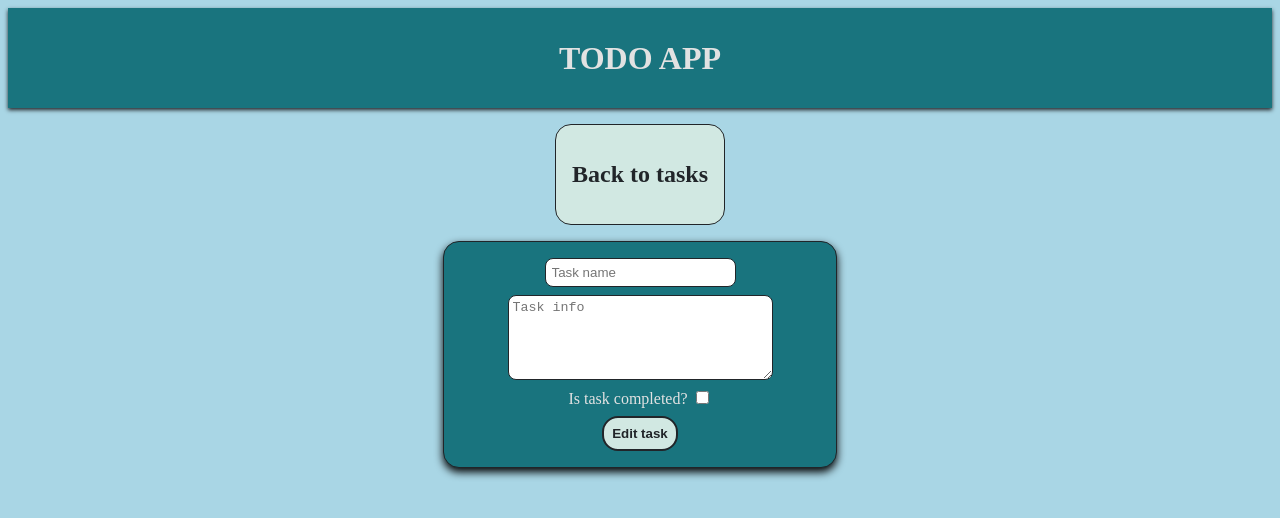
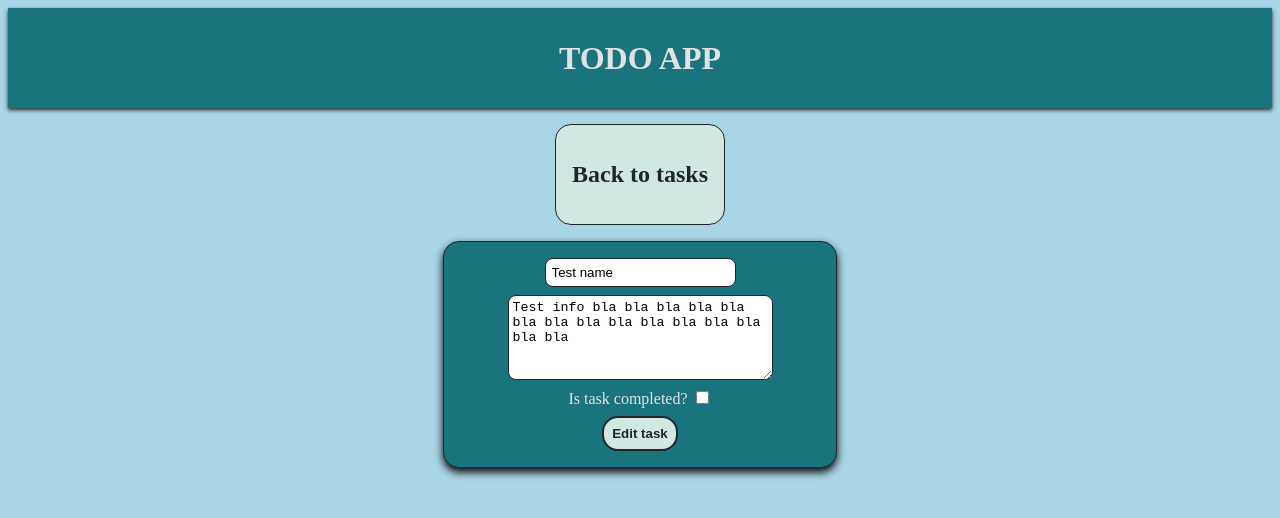
Before and after one commit to slysnek/liga-traineeship-project, a React (Create React App) app: page /add_task/1 in a window 1280 px wide. Shown: the top 518 px of the page. Built offline with nearby package versions, Linux system fonts and the light colour scheme; the HTML template or start-up script is replaced by a standard one.

Commit message:
feat: add edit text to form

```diff
--- a/src/app/Form/Form.tsx
+++ b/src/app/Form/Form.tsx
@@ -1,13 +1,24 @@
-import { useState } from 'react';
-import { useDispatch } from 'react-redux';
+import { useEffect, useState } from 'react';
+import { useDispatch, useSelector } from 'react-redux';
 import styles from './Form.module.css';
 import { IForm } from './Form.types';
 import { addTask, editTask } from 'src/store/tasksSlice';
+import { RootState } from 'src/store/store';
 
 const Form: React.FC<IForm> = ({ type, taskId }) => {
   const [name, setName] = useState('');
   const [info, setInfo] = useState('');
   const [isCompleted, setIsCompleted] = useState(false);
+
+  const taskToEdit = useSelector((state: RootState) => state.tasksInStore.tasks.find((task) => task.id === taskId));
+
+  useEffect(() => {
+    if (taskToEdit) {
+      setInfo(taskToEdit.info);
+      setName(taskToEdit.name);
+      setIsCompleted(taskToEdit.isCompleted);
+    }
+  }, []);
 
   const dispatch = useDispatch();
 
```
